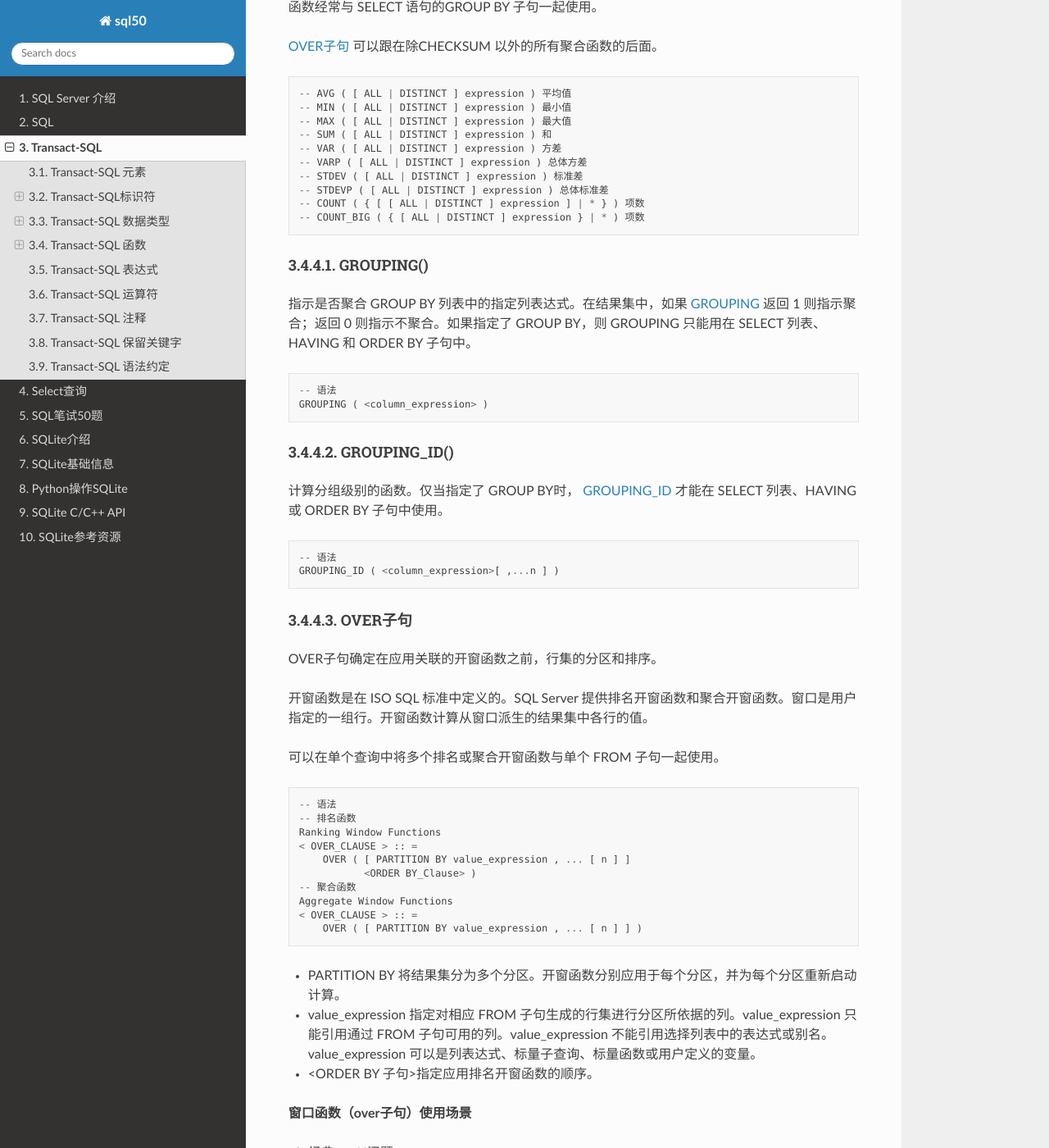
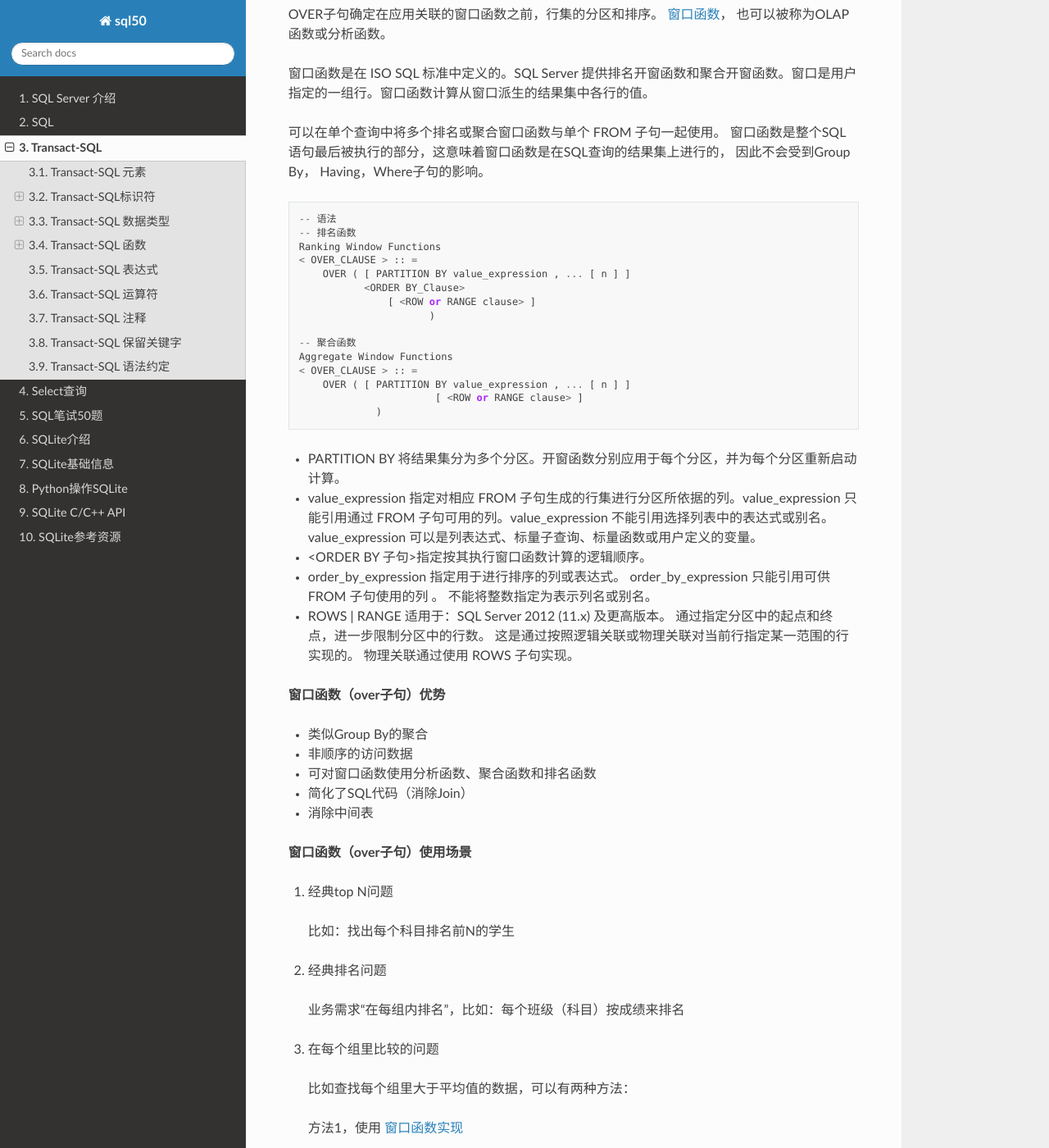
Before and after one commit to firewang/sql50, a Sphinx documentation site: the page built from source/T-SQL.rst, in a window 1280 px wide and 1400 px high, scrolled down 15453 px. Shown: the whole window at 82% size. Built offline with Sphinx 7.4.7 and the Read the Docs theme 2.0.0, drawn with Linux system fonts in a browser that asks for light colours; some of the changed text lies outside the part shown.

Commit message:
update window function

```diff
--- a/source/T-SQL.rst
+++ b/source/T-SQL.rst
@@ -560,7 +560,12 @@ SQL Server
 +-------------------------------------------------------------------------------------------------------------------------------------+---------------------------------------------------------------------+
 | 函数类别                                                                                                                            | 说明                                                                |
 +=====================================================================================================================================+=====================================================================+
-| `聚合函数 (Transact-SQL) <https://docs.microsoft.com/zh-cn/previous-versions/sql/sql-server-2008-r2/ms173454(v%3dsql.105)>`__       | 执行的操作是将多个值合并为一个值。如 COUNT、SUM、MIN 和 MAX。       |
+| `聚合函数 <https://docs.microsoft.com/zh-cn/sql/t-sql/functions/aggregate-functions-transact-sql?view=sql-server-ver15>`__          | 执行的操作是将多个值合并为一个值。如 COUNT、SUM、MIN 和 MAX。       |
++-------------------------------------------------------------------------------------------------------------------------------------+---------------------------------------------------------------------+
+| `分析函数 <https://docs.microsoft.com/zh-cn/sql/t-sql/functions/analytic-functions-transact-sql?view=sql-server-ver15>`__           | 分析函数基于一组行计算聚合值。 但是，与聚合函数不同，               |
+|                                                                                                                                     | 分析函数可能针对每个组返回多行。                                    |
+|                                                                                                                                     | 可以使用分析函数来计算移动平均线、运行总计、百分比                  |
+|                                                                                                                                     | 或一个组内的前 N 个结果。                                           |
 +-------------------------------------------------------------------------------------------------------------------------------------+---------------------------------------------------------------------+
 | `配置函数 <https://docs.microsoft.com/zh-cn/previous-versions/sql/sql-server-2008-r2/ms173823(v%3dsql.105)>`__                      | 是一种标量函数，可返回有关配置设置的信息。                          |
 +-------------------------------------------------------------------------------------------------------------------------------------+---------------------------------------------------------------------+
@@ -696,6 +701,82 @@ cast() 主要用于数据类型之间的转换，而convert() 则将特定格式
 .. figure:: ./_static/meta_functions.png
    :alt: meta\_functions
 
+OVER子句（窗口函数）
+~~~~~~~~~~~~~~~~~~~~~~~~~~~
+
+OVER子句确定在应用关联的窗口函数之前，行集的分区和排序。
+`窗口函数 <https://docs.microsoft.com/zh-cn/sql/t-sql/queries/select-over-clause-transact-sql?view=sql-server-ver15>`_，
+也可以被称为OLAP函数或分析函数。
+
+窗口函数是在 ISO SQL 标准中定义的。SQL Server
+提供排名开窗函数和聚合开窗函数。窗口是用户指定的一组行。窗口函数计算从窗口派生的结果集中各行的值。
+
+可以在单个查询中将多个排名或聚合窗口函数与单个 FROM 子句一起使用。
+窗口函数是整个SQL语句最后被执行的部分，这意味着窗口函数是在SQL查询的结果集上进行的，
+因此不会受到Group By， Having，Where子句的影响。
+
+::
+
+    -- 语法
+    -- 排名函数
+    Ranking Window Functions
+    < OVER_CLAUSE > :: =
+        OVER ( [ PARTITION BY value_expression , ... [ n ] ]
+               <ORDER BY_Clause>
+	           [ <ROW or RANGE clause> ]
+			  )
+
+    -- 聚合函数
+    Aggregate Window Functions
+    < OVER_CLAUSE > :: =
+        OVER ( [ PARTITION BY value_expression , ... [ n ] ]
+			   [ <ROW or RANGE clause> ]
+	         )
+
+-  PARTITION BY
+   将结果集分为多个分区。开窗函数分别应用于每个分区，并为每个分区重新启动计算。
+-  value\_expression 指定对相应 FROM
+   子句生成的行集进行分区所依据的列。value\_expression 只能引用通过 FROM
+   子句可用的列。value\_expression
+   不能引用选择列表中的表达式或别名。value\_expression
+   可以是列表达式、标量子查询、标量函数或用户定义的变量。
+-  <ORDER BY 子句>指定按其执行窗口函数计算的逻辑顺序。
+-  order_by_expression
+   指定用于进行排序的列或表达式。
+   order_by_expression 只能引用可供 FROM 子句使用的列 。 不能将整数指定为表示列名或别名。
+-  ROWS \| RANGE
+   适用于：SQL Server 2012 (11.x) 及更高版本。
+   通过指定分区中的起点和终点，进一步限制分区中的行数。
+   这是通过按照逻辑关联或物理关联对当前行指定某一范围的行实现的。 物理关联通过使用 ROWS 子句实现。
+
+**窗口函数（over子句）优势**
+
++ 类似Group By的聚合
++ 非顺序的访问数据
++ 可对窗口函数使用分析函数、聚合函数和排名函数
++ 简化了SQL代码（消除Join）
++ 消除中间表
+
+
+**窗口函数（over子句）使用场景**
+
+1. 经典top N问题
+
+  比如：找出每个科目排名前N的学生
+
+2. 经典排名问题
+
+  业务需求“在每组内排名”，比如：每个班级（科目）按成绩来排名
+
+3. 在每个组里比较的问题
+
+  比如查找每个组里大于平均值的数据，可以有两种方法：
+
+  方法1，使用 `窗口函数实现 <https://www.cnblogs.com/CareySon/p/3411176.html>`_
+
+  方法2，使用关联子查询
+
+
 聚合函数
 ~~~~~~~~~~~~~~
 
@@ -746,55 +827,6 @@ GROUPING\_ID()
     -- 语法
     GROUPING_ID ( <column_expression>[ ,...n ] )
 
-OVER子句
-^^^^^^^^^^^^^^^^^^^^
-
-OVER子句确定在应用关联的开窗函数之前，行集的分区和排序。
-
-开窗函数是在 ISO SQL 标准中定义的。SQL Server
-提供排名开窗函数和聚合开窗函数。窗口是用户指定的一组行。开窗函数计算从窗口派生的结果集中各行的值。
-
-可以在单个查询中将多个排名或聚合开窗函数与单个 FROM 子句一起使用。
-
-::
-
-    -- 语法
-    -- 排名函数
-    Ranking Window Functions
-    < OVER_CLAUSE > :: =
-        OVER ( [ PARTITION BY value_expression , ... [ n ] ]
-               <ORDER BY_Clause> )
-    -- 聚合函数
-    Aggregate Window Functions
-    < OVER_CLAUSE > :: =
-        OVER ( [ PARTITION BY value_expression , ... [ n ] ] )
-
--  PARTITION BY
-   将结果集分为多个分区。开窗函数分别应用于每个分区，并为每个分区重新启动计算。
--  value\_expression 指定对相应 FROM
-   子句生成的行集进行分区所依据的列。value\_expression 只能引用通过 FROM
-   子句可用的列。value\_expression
-   不能引用选择列表中的表达式或别名。value\_expression
-   可以是列表达式、标量子查询、标量函数或用户定义的变量。
--  <ORDER BY 子句>指定应用排名开窗函数的顺序。
-
-**窗口函数（over子句）使用场景**
-
-1. 经典top N问题
-
-  比如：找出每个科目排名前N的学生
-
-2. 经典排名问题
-
-  业务需求“在每组内排名”，比如：每个班级（科目）按成绩来排名
-
-3. 在每个组里比较的问题
-
-  比如查找每个组里大于平均值的数据，可以有两种方法：
-
-  方法1，使用窗口函数实现
-
-  方法2，使用关联子查询
 
 
 排名函数
@@ -836,6 +868,17 @@ OVER子句确定在应用关联的开窗函数之前，行集的分区和排序
 
 .. figure:: ./_static/rank_functions.png
    :alt: rank\_functions
+
+分析函数
+~~~~~~~~~~~~~~~~
+
+=======================================================================================================================  ====================================================================================================================================
+`CUME_DIST <https://docs.microsoft.com/zh-cn/sql/t-sql/functions/cume-dist-transact-sql?view=sql-server-ver15>`_         `LEAD <https://docs.microsoft.com/zh-cn/sql/t-sql/functions/lead-transact-sql?view=sql-server-ver15>`_
+`FIRST_VALUE <https://docs.microsoft.com/zh-cn/sql/t-sql/functions/first-value-transact-sql?view=sql-server-ver15>`_     `PERCENTILE_CONT <https://docs.microsoft.com/zh-cn/sql/t-sql/functions/percentile-cont-transact-sql?view=sql-server-ver15>`_
+`LAG <https://docs.microsoft.com/zh-cn/sql/t-sql/functions/lag-transact-sql?view=sql-server-ver15>`_                     `PERCENTILE_DISC <https://docs.microsoft.com/zh-cn/sql/t-sql/functions/percentile-disc-transact-sql?view=sql-server-ver15>`_
+`LAST_VALUE <https://docs.microsoft.com/zh-cn/sql/t-sql/functions/last-value-transact-sql?view=sql-server-ver15>`_       `PERCENT_RANK <https://docs.microsoft.com/zh-cn/sql/t-sql/functions/percent-rank-transact-sql?view=sql-server-ver15>`_
+=======================================================================================================================  ====================================================================================================================================
+
 
 数学函数
 ~~~~~~~~~~~~~~~~~
```
